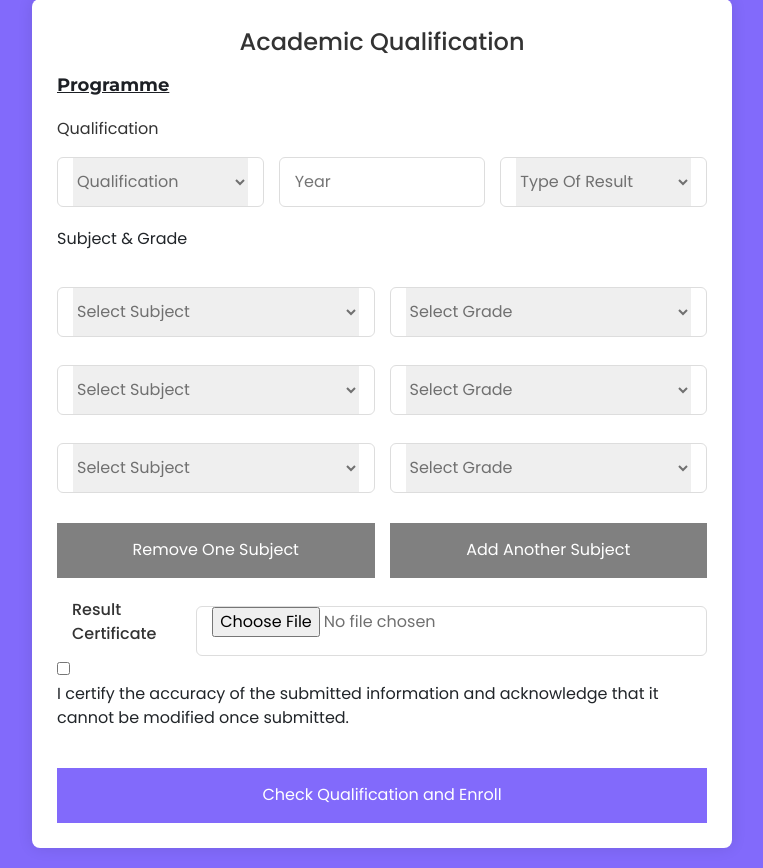
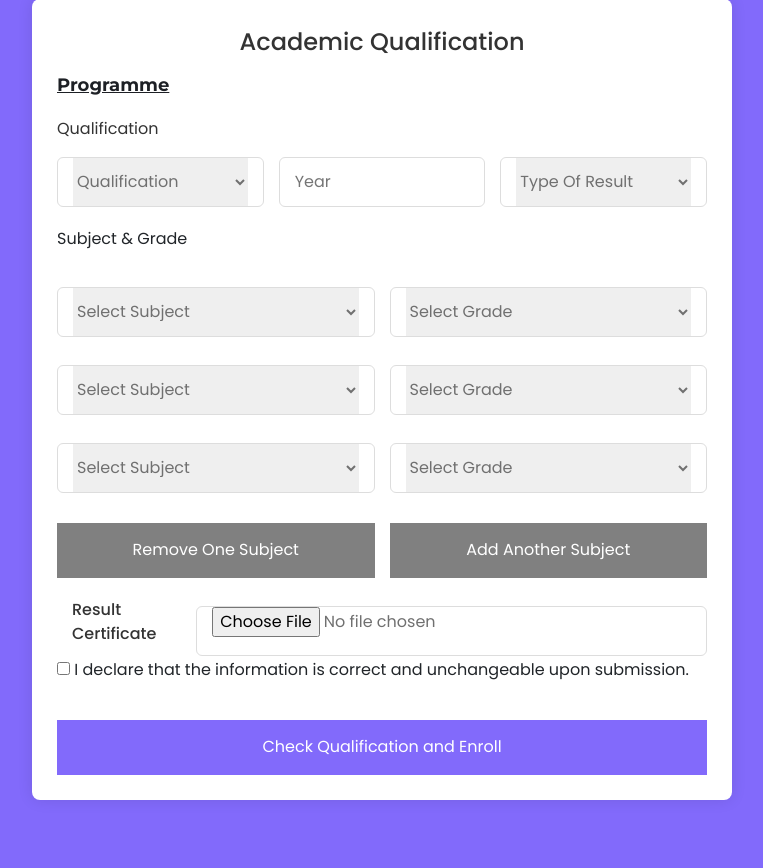
Before and after one commit to N0nEscapeSh3d0w/focs, a Flask app: page /enroll in a window 1280 px wide. Shown: the part 1110-1978 px from the top of the page, without its empty margins (258-1021 px from the left). After the commit the page ends 1910 px from the top, so only its background shows below. Run offline with Flask 3, Linux system fonts and the light colour scheme; data that the repository does not hold is empty; some libraries are stand-ins or nearby versions.

Commit message:
Update enroll.html

```diff
--- a/templates/enroll.html
+++ b/templates/enroll.html
@@ -223,7 +223,7 @@
 
                 <div class="acknowledgment">
                       <input type="checkbox" id="acknowledge" name="acknowledge" required>
-                      <label for="acknowledge">I certify the accuracy of the submitted information and acknowledge that it cannot be modified once submitted.</label>
+                      <label for="acknowledge">I declare that the information is correct and unchangeable upon submission.</label>
 
                       <button onclick="checkQualification()">Check Qualification and Enroll</button>
                   </div>
```
